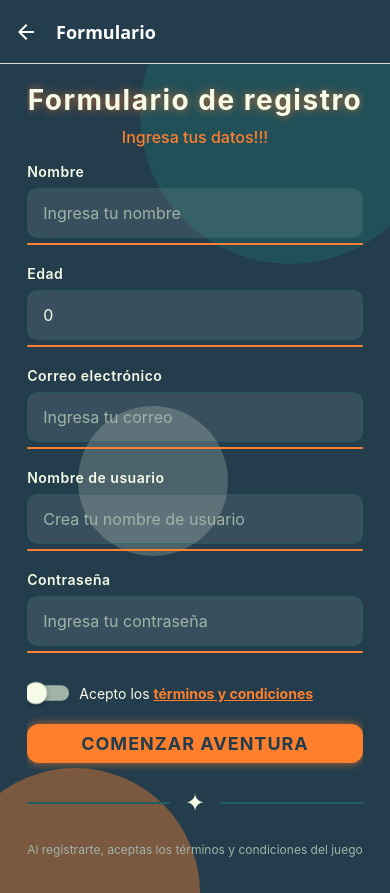
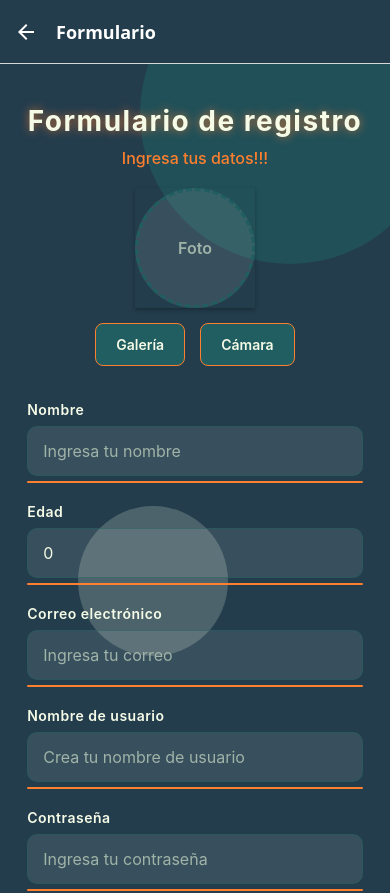
Before and after one commit to GersonTeranGT/movilesIIproyecto, a React Native app: screen /Formulario in a window 390 px wide. Shown: the top 893 px of the page. Built offline with nearby package versions, Linux system fonts and the light colour scheme.

Commit message:
implementando avatar

```diff
--- a/package.json
+++ b/package.json
@@ -15,6 +15,7 @@
     "@react-navigation/stack": "^7.6.14",
     "@supabase/supabase-js": "^2.90.1",
     "expo": "~54.0.32",
+    "expo-file-system": "~19.0.21",
     "expo-image-picker": "~17.0.10",
     "expo-local-authentication": "~17.0.8",
     "expo-secure-store": "~15.0.8",
--- a/screens/FormScreen.tsx
+++ b/screens/FormScreen.tsx
@@ -1,23 +1,25 @@
-import { Alert, ScrollView, StyleSheet, Switch, Text, TextInput, TouchableOpacity, Vibration, View } from 'react-native'
+import { Alert, ScrollView, StyleSheet, Switch, Text, TextInput, TouchableOpacity, Vibration, View, Image, ActivityIndicator } from 'react-native'
 import React, { useState } from 'react'
 import { supabase } from '../service/supabase/config'
 import AlertPersonalizado from '../components/AlertPersonalizado'
+import * as ImagePicker from 'expo-image-picker';
+import { File } from 'expo-file-system';
 
 export default function FormScreen({ navigation }: any) {
-
   const [nombre, setNombre] = useState("")
   const [edad, setEdad] = useState(0)
   const [correo, setCorreo] = useState("")
   const [username, setUsername] = useState("")
   const [password, setPassword] = useState("")
   const [acceptTerms, setAcceptTerms] = useState(false)
+  const [image, setImage] = useState<string | null>(null)
+  const [loading, setLoading] = useState(false)
 
   //estados para el modal de alerta personalizado
   const [showAlert, setShowAlert] = useState(false)
   const [alertTitle, setAlertTitle] = useState("")
   const [alertMessage, setAlertMessage] = useState("")
   const [alertType, setAlertType] = useState("warning")
-
 
   //funcion mostrarAlerta
   const mostrarAlerta = (titulo: string, mensaje: string, tipo = "warning") => {
@@ -28,7 +30,90 @@ export default function FormScreen({ navigation }: any) {
     Vibration.vibrate(100);
   }
 
+  // Función para seleccionar imagen de galería
+  const seleccionarDeGaleria = async () => {
+    const permissionResult = await ImagePicker.requestMediaLibraryPermissionsAsync();
+
+    if (!permissionResult.granted) {
+      mostrarAlerta("Permiso requerido", "Se requiere permiso para acceder a la galería.", 'error');
+      return;
+    }
+
+    let result = await ImagePicker.launchImageLibraryAsync({
+      mediaTypes: 'images',
+      allowsEditing: true,
+      aspect: [1, 1], // Cuadrado para avatar
+      quality: 0.8,
+    });
+
+    if (!result.canceled) {
+      setImage(result.assets[0].uri);
+    }
+  };
+
+  // Función para tomar foto con cámara
+  const tomarFoto = async () => {
+    const cameraPermission = await ImagePicker.requestCameraPermissionsAsync();
+    const mediaPermission = await ImagePicker.requestMediaLibraryPermissionsAsync();
+
+    if (!cameraPermission.granted || !mediaPermission.granted) {
+      mostrarAlerta("Permisos requeridos", "Se requieren permisos de cámara y almacenamiento", 'error');
+      return;
+    }
+
+    let result = await ImagePicker.launchCameraAsync({
+      mediaTypes: 'images',
+      allowsEditing: true,
+      aspect: [1, 1],
+      quality: 0.8,
+    });
+
+    if (!result.canceled) {
+      setImage(result.assets[0].uri);
+    }
+  };
+
+  // Subir imagen a Supabase Storage
+  const subirImagen = async (uid: string): Promise<string | null> => {
+    if (!image) return null;
+
+    try {
+      const file = new File(image);
+      const matrizBits = await file.bytes();
+
+      // Usar el UID del usuario como nombre del archivo
+      const fileName = `avatar_${uid}.png`;
+      const filePath = `avatar/${fileName}`;
+
+      const { data, error } = await supabase
+        .storage
+        .from('users')
+        .upload(filePath, matrizBits, {
+          contentType: 'image/png',
+          upsert: true // Sobreescribir si ya existe
+        });
+
+      if (error) {
+        console.error('Error subiendo imagen:', error);
+        return null;
+      }
+
+      //obtenems la url publicca
+      const { data: urlData } = supabase.storage
+        .from('users')
+        .getPublicUrl(filePath);
+
+      return urlData.publicUrl;
+
+    } catch (error) {
+      console.error('Error:', error);
+      return null;
+    }
+  };
+
   async function guardarUsuario() {
+    setLoading(true);
+
     const { data, error } = await supabase.auth.signUp({
       email: correo,
       password: password,
@@ -38,20 +123,28 @@ export default function FormScreen({ navigation }: any) {
       //quitamos los guiones del ID para evitar problemas con la base de datos
       let id = data.user.id.replace(/-/g, "") //expresion que quita todos los guiones
 
-      //pasamos limpio ida registrarUser
+      //pasamos limpio id a registrarUser
       await registrarUser(id, username)
 
       //mover la navegacion dentro del bloque de exito de registrarUser
       //la navegacion se hara en registrarUser despuus de mostrar la alerta
     } else {
-      Alert.alert("Error", error?.message || "Error al crear usuario");
+      setLoading(false);
+      mostrarAlerta("Error", error?.message || "Error al crear usuario", 'error');
     }
   }
 
-  async function registrarUser(uid: String, username: String) {
+  async function registrarUser(uid: string, username: string) {
     try {
       console.log("ID a insertar:", uid);     //depuracion
 
+      // 1. Subir imagen si existe
+      let avatarUrl = null;
+      if (image) {
+        avatarUrl = await subirImagen(uid);
+      }
+
+      // 2. Guardar usuario en la tabla
       const { error } = await supabase
         .from('users')
         .insert({
@@ -60,12 +153,15 @@ export default function FormScreen({ navigation }: any) {
           nombre: nombre,
           edad: edad,
           correo: correo,
+          avatar_url: avatarUrl, // Agregar URL de la imagen
         });
 
       if (error) {
         console.error("Error Supabase:", error);    //depuracion
+        setLoading(false);
         mostrarAlerta("Error", `No se pudo registrar: ${error.message}`, 'error');
       } else {
+        setLoading(false);
         mostrarAlerta(
           "¡Registro Exitoso!",
           `Usuario: ${username}\nHa sido registrado correctamente.`,
@@ -79,6 +175,7 @@ export default function FormScreen({ navigation }: any) {
       }
     } catch (error) {
       console.error("Error catch:", error);   //depuracion
+      setLoading(false);
       mostrarAlerta("Error", "Ocurrió un error inesperado", 'error');
     }
   }
@@ -114,6 +211,16 @@ export default function FormScreen({ navigation }: any) {
       return;
     }
 
+    // Validar contraseña mínima
+    if (password.length < 6) {
+      mostrarAlerta(
+        "Contraseña débil",
+        "La contraseña debe tener al menos 6 caracteres.",
+        'warning'
+      );
+      return;
+    }
+
     guardarUsuario()
   }
 
@@ -136,6 +243,47 @@ export default function FormScreen({ navigation }: any) {
         {/**titulos de la ventana*/}
         <Text style={styles.mainTitle}>Formulario de registro</Text>
         <Text style={styles.subtitle}>Ingresa tus datos!!!</Text>
+
+        {/**Sección de imagen de perfil */}
+        <View style={styles.avatarSection}>
+          <View style={styles.avatarContainer}>
+            {image ? (
+              <Image source={{ uri: image }} style={styles.avatarImage} />
+            ) : (
+              <View style={styles.avatarPlaceholder}>
+                <Text style={styles.avatarPlaceholderText}>Foto</Text>
+              </View>
+            )}
+          </View>
+
+          <View style={styles.imageButtonsContainer}>
+            <TouchableOpacity
+              style={styles.imageButton}
+              onPress={seleccionarDeGaleria}
+              activeOpacity={0.7}
+            >
+              <Text style={styles.imageButtonText}>Galería</Text>
+            </TouchableOpacity>
+
+            <TouchableOpacity
+              style={styles.imageButton}
+              onPress={tomarFoto}
+              activeOpacity={0.7}
+            >
+              <Text style={styles.imageButtonText}>Cámara</Text>
+            </TouchableOpacity>
+          </View>
+
+          {image && (
+            <TouchableOpacity
+              style={styles.removeImageButton}
+              onPress={() => setImage(null)}
+              activeOpacity={0.7}
+            >
+              <Text style={styles.removeImageButtonText}>❌ Eliminar foto</Text>
+            </TouchableOpacity>
+          )}
+        </View>
 
         {/**contenedor de los inputs*/}
         <View style={styles.inputsContainer}>
@@ -217,12 +365,19 @@ export default function FormScreen({ navigation }: any) {
 
         {/**boton para registar se */}
         <TouchableOpacity
-          style={styles.registerButton}
+          style={[styles.registerButton, loading && styles.registerButtonDisabled]}
           activeOpacity={0.8}
           onPress={() => register()}
+          disabled={loading}
         >
-          <Text style={styles.registerButtonText}>COMENZAR AVENTURA</Text>
-          <View style={styles.buttonGlow} />
+          {loading ? (
+            <ActivityIndicator color="#233D4D" size="small" />
+          ) : (
+            <>
+              <Text style={styles.registerButtonText}>COMENZAR AVENTURA</Text>
+              <View style={styles.buttonGlow} />
+            </>
+          )}
         </TouchableOpacity>
 
         {/*decoracion*/}
@@ -241,7 +396,7 @@ export default function FormScreen({ navigation }: any) {
           onClose={() => setShowAlert(false)}
           title={alertTitle}
           message={alertMessage}
-          type={"info"}
+          type={'info'}
         />
       </ScrollView>
     </View>
@@ -301,30 +456,14 @@ const styles = StyleSheet.create({
   scrollContainer: {
     flexGrow: 1,
     justifyContent: 'center',
-  },
-  formContainer: {
-    backgroundColor: 'rgba(35, 61, 77, 0.85)',
-    borderRadius: 20,
-    padding: 25,
-    marginHorizontal: 20,
-    marginVertical: 30,
-    borderWidth: 2,
-    borderColor: '#215E61',
-    shadowColor: '#FE7F2D',
-    shadowOffset: { width: 0, height: 0 },
-    shadowOpacity: 0.5,
-    shadowRadius: 20,
-    elevation: 10,
-    width: '90%',
-    maxWidth: 400,
-    alignSelf: 'center',
+    paddingHorizontal: 20,
   },
   mainTitle: {
     fontSize: 28,
     fontWeight: 'bold',
     textAlign: 'center',
     color: '#F5FBE6',
-    marginTop: 19,
+    marginTop: 40,
     marginBottom: 10,
     letterSpacing: 1.5,
     textShadowColor: 'rgba(254, 127, 45, 0.7)',
@@ -335,8 +474,75 @@ const styles = StyleSheet.create({
     fontSize: 16,
     textAlign: 'center',
     color: '#FE7F2D',
-    marginBottom: 16,
+    marginBottom: 20,
     fontWeight: "500",
+  },
+  // Estilos para la sección de avatar
+  avatarSection: {
+    alignItems: 'center',
+    marginBottom: 25,
+  },
+  avatarContainer: {
+    marginBottom: 15,
+    shadowColor: '#000',
+    shadowOffset: { width: 0, height: 2 },
+    shadowOpacity: 0.3,
+    shadowRadius: 4,
+    elevation: 5,
+  },
+  avatarImage: {
+    width: 120,
+    height: 120,
+    borderRadius: 60,
+    borderWidth: 3,
+    borderColor: '#FE7F2D',
+  },
+  avatarPlaceholder: {
+    width: 120,
+    height: 120,
+    borderRadius: 60,
+    backgroundColor: 'rgba(245, 251, 230, 0.1)',
+    justifyContent: 'center',
+    alignItems: 'center',
+    borderWidth: 3,
+    borderColor: '#215E61',
+    borderStyle: 'dashed',
+  },
+  avatarPlaceholderText: {
+    fontSize: 16,
+    color: '#A0B3A8',
+    fontWeight: '600',
+  },
+  imageButtonsContainer: {
+    flexDirection: 'row',
+    gap: 15,
+    marginBottom: 10,
+  },
+  imageButton: {
+    backgroundColor: '#215E61',
+    paddingHorizontal: 20,
+    paddingVertical: 12,
+    borderRadius: 8,
+    borderWidth: 1,
+    borderColor: '#FE7F2D',
+  },
+  imageButtonText: {
+    color: '#F5FBE6',
+    fontWeight: '600',
+    fontSize: 14,
+  },
+  removeImageButton: {
+    backgroundColor: 'rgba(254, 127, 45, 0.2)',
+    paddingHorizontal: 15,
+    paddingVertical: 8,
+    borderRadius: 6,
+    borderWidth: 1,
+    borderColor: '#FE7F2D',
+  },
+  removeImageButtonText: {
+    color: '#FE7F2D',
+    fontWeight: '600',
+    fontSize: 12,
   },
   inputsContainer: {
     width: "100%",
@@ -392,7 +598,7 @@ const styles = StyleSheet.create({
   registerButton: {
     backgroundColor: '#FE7F2D',
     borderRadius: 12,
-    paddingVertical: 9,
+    paddingVertical: 16,
     alignItems: 'center',
     marginTop: 1,
     marginBottom: 10,
@@ -403,6 +609,10 @@ const styles = StyleSheet.create({
     shadowRadius: 10,
     elevation: 8,
     position: 'relative',
+  },
+  registerButtonDisabled: {
+    backgroundColor: '#A0B3A8',
+    opacity: 0.7,
   },
   registerButtonText: {
     fontSize: 18,
```
Also changed, not shown: 1 other file (tests, documents, lock files or other folders).
